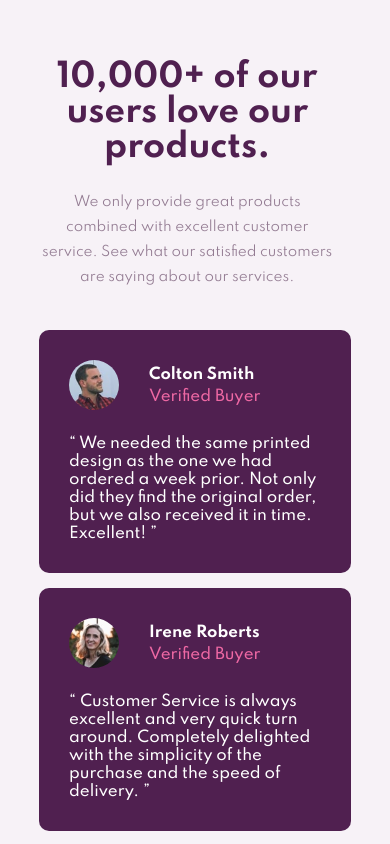
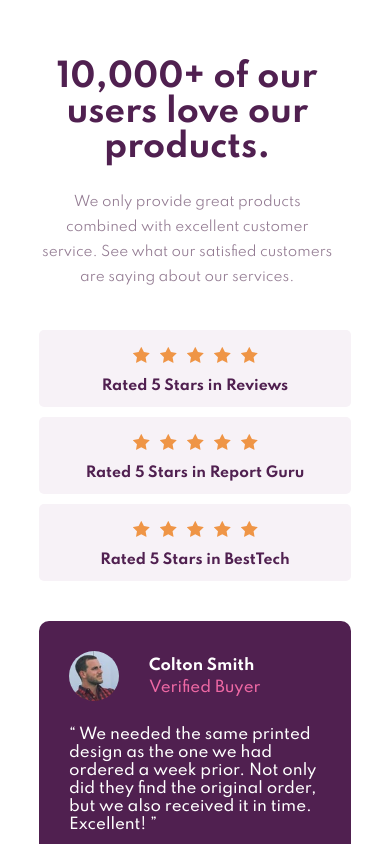
Before and after one commit to KenSparks-Dev/social-proof, a React (Create React App) app: page / in a window 390 px wide. Shown: the top 844 px of the page. Built offline with nearby package versions, Linux system fonts and the light colour scheme.

Commit message:
ratings mobile

```diff
--- a/src/App.js
+++ b/src/App.js
@@ -1,12 +1,14 @@
 import React from "react";
 import Reviewcards from "./components/Review-Cards";
 import Maintext from "./components/MainText";
+import Ratings from "./components/Ratings";
 import "./css/App.css";
 
 function App() {
   return (
     <div className="App">
       <Maintext/>
+      <Ratings/>
       <Reviewcards/>
     </div>
   );
--- a/src/components/Ratings.js
+++ b/src/components/Ratings.js
@@ -0,0 +1,44 @@
+import React, { Component } from "react";
+import "../css/ratings.css";
+
+export class Ratings extends Component {
+  state = {
+    ratings: [
+      {
+        id: 1,
+        stars: "../images/icon-star.svg",
+        text: "Rated 5 Stars in Reviews",
+      },
+      {
+        id: 2,
+        stars: "../images/icon-star.svg",
+        text: "Rated 5 Stars in Report Guru",
+      },
+      {
+        id: 3,
+        stars: "../images/icon-star.svg",
+        text: "Rated 5 Stars in BestTech",
+      },
+    ],
+  };
+  render() {
+    return (
+      <div className="ratings">
+        {this.state.ratings.map((rating) => (
+          <div className="ratings__entry">
+            <div className="ratings__entry__stars">
+              <img src={rating.stars} alt="stars" />
+              <img src={rating.stars} alt="stars" />
+              <img src={rating.stars} alt="stars" />
+              <img src={rating.stars} alt="stars" />
+              <img src={rating.stars} alt="stars" />
+            </div>
+            <p>{rating.text} </p>
+          </div>
+        ))}
+      </div>
+    );
+  }
+}
+
+export default Ratings;
--- a/src/css/App.css
+++ b/src/css/App.css
@@ -4,7 +4,7 @@
 }
 
 body {
-  background: #f7f2f7;
+  background: #ffffff;
   width: 80%;
   margin: 0 auto;
 }
--- a/src/css/App.scss
+++ b/src/css/App.scss
@@ -6,7 +6,7 @@
 }
 
 body {
-  background:$light-grey-magenta;
+  background:$white;
   width:80%;
   margin: 0 auto;
 }
--- a/src/css/ratings.css
+++ b/src/css/ratings.css
@@ -1 +1,22 @@
-/* No CSS *//*# sourceMappingURL=ratings.css.map */
+.ratings {
+  margin: 0 auto;
+  margin-bottom: 40px;
+  font-family: "Spartan", sans-serif;
+}
+
+.ratings__entry {
+  color: #502050;
+  background-color: #f7f2f7;
+  margin-bottom: 10px;
+  padding: 12px;
+  border-radius: 5px;
+  text-align: center;
+  font-weight: 700;
+  font-size: 14px;
+}
+
+.ratings__entry__stars img {
+  margin: 5px;
+  margin-bottom: 10px;
+}
+/*# sourceMappingURL=ratings.css.map */
--- a/src/css/ratings.scss
+++ b/src/css/ratings.scss
@@ -0,0 +1,23 @@
+@import 'variables';
+
+.ratings {
+  margin: 0 auto;
+  margin-bottom: 40px;
+  font-family: $font;
+
+  &__entry {
+    color: $dark-magenta;
+    background-color: $light-grey-magenta;
+    margin-bottom: 10px;
+    padding: 12px;
+    border-radius: 5px;
+    text-align: center;
+    font-weight: 700;
+    font-size: 14px;
+  }
+
+  &__entry__stars img {
+    margin: 5px;
+    margin-bottom: 10px;
+  }
+}
```
Also changed, not shown: 2 other files (tests, documents, lock files or other folders).
